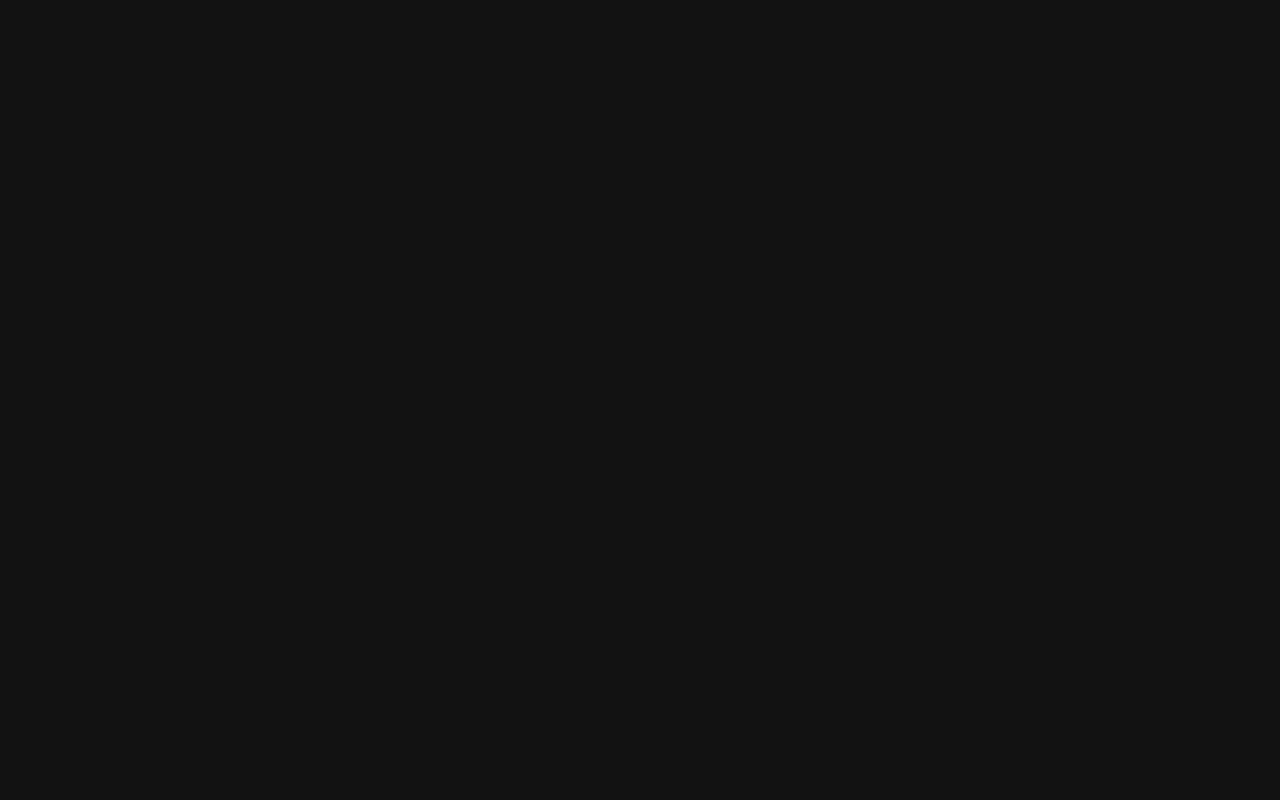
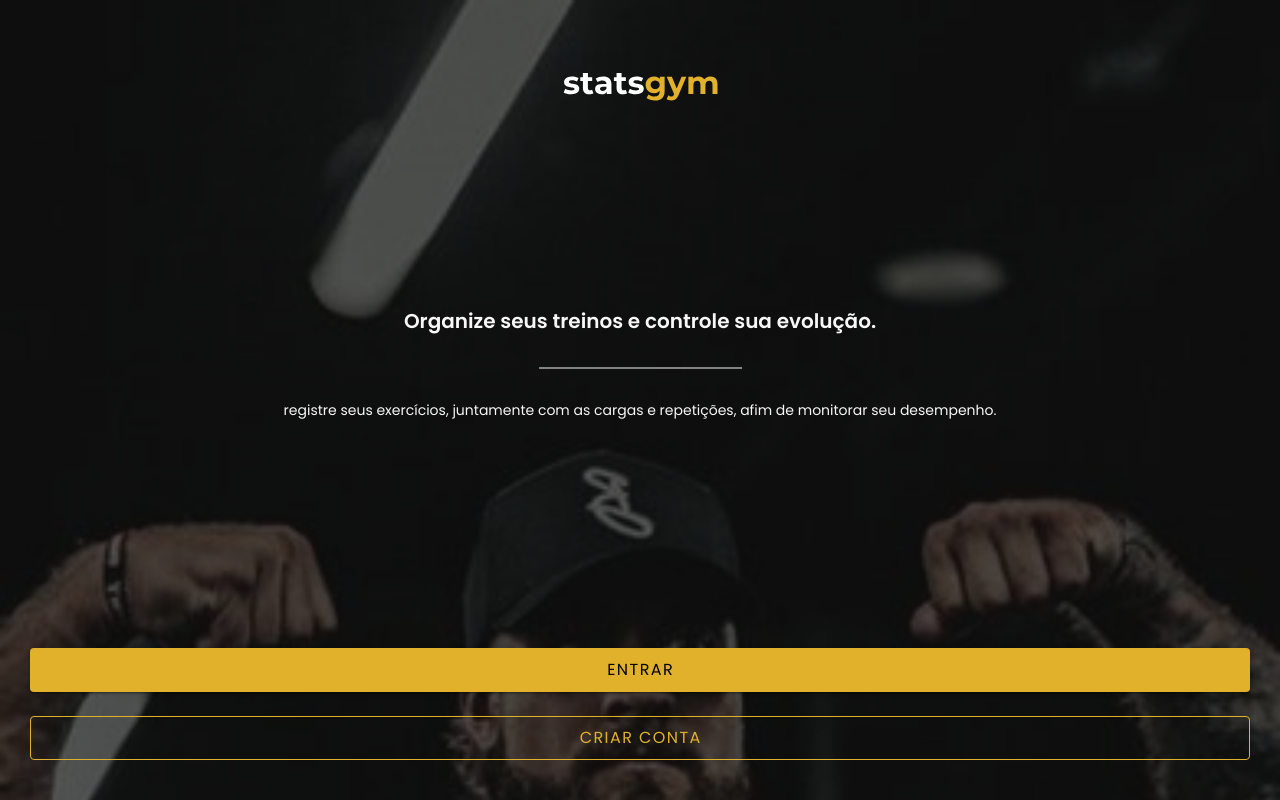
Before and after one commit to MateusLDev/statsgym-app, a Vue app: page /welcome in a window 1280 px wide. Before the commit this address had no page. Built offline with nearby package versions, Linux system fonts and the light colour scheme.

Commit message:
fix: Create loin and welcome pages

```diff
--- a/src/App.vue
+++ b/src/App.vue
@@ -3,12 +3,16 @@ import { RouterView } from 'vue-router';
 </script>
 
 <template>
-  <v-container>
+  <!-- <v-container> -->
     <RouterView />
-  </v-container>
+  <!-- </v-container> -->
 </template>
 
 <style scoped>
+.v-btn__content {
+  text-transform: none !important;
+}
+
 @media (min-width: 1024px) {
   header {
     display: flex;
--- a/src/router/index.ts
+++ b/src/router/index.ts
@@ -4,8 +4,23 @@ const router = createRouter({
   history: createWebHistory(import.meta.env.BASE_URL),
   routes: [
     {
+      path: '/welcome',
+      name: 'Welcome',
+      component: () => import('../views/Welcome.vue'),
+    },
+    {
+      path: '/login',
+      name: 'Login',
+      component: () => import('../views/Login.vue'),
+    },
+    {
+      path: '/register',
+      name: 'Register',
+      component: () => import('../views/Register.vue'),
+    },
+    {
       path: '/',
-      name: 'home',
+      name: 'Home',
       component: () => import('../views/Home.vue'),
     },
     {
--- a/src/views/Home.vue
+++ b/src/views/Home.vue
@@ -8,6 +8,8 @@ const tab = ref(null);
 </script>
 
 <template>
+  <v-container>
+
     <div class="greeting-title">
       <span>Hello buddy,</span>
       <h1>Chris Bumstead</h1>
@@ -40,6 +42,7 @@ const tab = ref(null);
         <FinishedWorkouts />
       </v-window-item>
     </v-window>
+  </v-container>
 </template>
 
 <style scoped lang="scss">
--- /dev/null
+++ b/src/views/Login.vue
@@ -0,0 +1,77 @@
+<script setup lang="ts">
+import { ref } from 'vue'
+import { useRouter } from 'vue-router';
+
+const name = ref('')
+const email = ref('')
+const password = ref('')
+const confirmPassword = ref('')
+
+const router = useRouter()
+
+const goToHome = () => {
+  router.push({ name: 'Home' })
+}
+</script>
+
+<template>
+  <div class="login-page">
+    <div class="header">
+      <img src="../assets/StatsGymLogo.svg" alt="StatsGym Logo">
+    </div>
+
+    <div class="login-form">
+    <v-container>
+      <h3 class="login-form-title">Olá gigante, <br> Seja bem vindo!</h3>
+
+      <label for="name">Nome</label>
+      <v-text-field id="name" v-model="name" density="compact" variant="outlined" hide-details></v-text-field>
+
+      <label for="email">E-mail</label>
+      <v-text-field id="email" v-model="email" density="compact" variant="outlined" hide-details></v-text-field>
+
+      <label for="password">Senha</label>
+      <v-text-field id="password" v-model="password" density="compact" variant="outlined" hide-details></v-text-field>
+
+      <label for="confirmPassword">Repita a senha</label>
+      <v-text-field id="confirmPassword" v-model="confirmPassword" density="compact" variant="outlined" hide-details></v-text-field>
+
+      <v-btn block color="#E1B12C" theme="dark" size="large" class="mt-10" @click="goToHome()">Entrar</v-btn>
+    </v-container>
+    </div>
+  </div>
+</template>
+
+
+<style lang="scss" scoped>
+.login {
+  &-page {
+    background-color: #121212;
+    background-size: cover;
+    height: 100vh;
+
+    display: flex;
+    flex-direction: column;
+    justify-content: space-evenly;
+  }
+}
+
+.header {
+  text-align: center;
+}
+
+.login-form {
+  &-title {
+    color: #F7F7F7;
+    font-family: Poppins;
+    font-size: 22px;
+    font-weight: 600;
+
+    margin-bottom: 30px;
+  }
+
+  .v-input {
+    margin-bottom: 12px !important;
+  }
+}
+</style>
--- a/src/views/NewExercise.vue
+++ b/src/views/NewExercise.vue
@@ -42,12 +42,12 @@ const createExercise = () => {
     localStorage.setItem('myWorkouts', JSON.stringify([...newWorkouts.value]))
   }
 
-  router.push({ name: 'home' });
+  router.push({ name: 'Home' });
 };
 </script>
 
 <template>
-  <div>
+  <v-container>
     <PageHeader>Adicionar treino</PageHeader>
 
     <div class="new-workouts-wrapper">
@@ -102,7 +102,7 @@ const createExercise = () => {
         <v-btn block color="#E1B12C" theme="dark" @click="createExercise()">Salvar</v-btn>
       </div>
     </div>
-  </div>
+  </v-container>
 </template>
 
 <style scoped lang="scss">
--- a/src/views/RegisterWorkout.vue
+++ b/src/views/RegisterWorkout.vue
@@ -67,18 +67,19 @@ const setWorkoutInformation = (setAmount: number | undefined) =>
 const finishWorkout = () => {
   let finishedWorkouts = localStorage.getItem('finishedWorkouts')
   ''
-  if(finishedWorkouts) {
+  if (finishedWorkouts) {
     localStorage.setItem('finishedWorkouts', JSON.stringify([...finishedWorkouts, workoutToRegister.value]))
   } else {
     localStorage.setItem('finishedWorkouts', JSON.stringify([workoutToRegister.value]))
   }
-  router.push({ name: 'home' });
+  router.push({ name: 'Home' });
 };
 
 getWorkoutById();
 </script>
 
 <template>
+  <v-container>
     <div class="view-workout-wrapper">
       <PageHeader> Registrar treino </PageHeader>
 
@@ -129,6 +130,7 @@ getWorkoutById();
         <v-btn block color="#E1B12C" theme="dark" @click="finishWorkout()">Salvar</v-btn>
       </div>
     </div>
+  </v-container>
 </template>
 
 <style scoped lang="scss">
--- a/src/views/ViewExercise.vue
+++ b/src/views/ViewExercise.vue
@@ -25,6 +25,8 @@ const setWorkoutInformation = (setAmount: number | undefined) =>
 </script>
 
 <template>
+  <v-container>
+
     <div class="view-workout-wrapper">
       <PageHeader>Visualizar treino</PageHeader>
 
@@ -55,6 +57,7 @@ const setWorkoutInformation = (setAmount: number | undefined) =>
         <v-btn density="default" color="#E1B12C" theme="dark" icon="mdi-play" @click="goToRegisterWorkout()"></v-btn>
       </div>
     </div>
+  </v-container>
 </template>
 
 <style scoped lang="scss">
--- /dev/null
+++ b/src/views/Welcome.vue
@@ -0,0 +1,91 @@
+<script setup lang="ts">
+import { useRouter } from 'vue-router';
+
+const router = useRouter()
+
+const goToLogin = () => {
+  router.push({ name: 'Login' })
+}
+</script>
+
+<template>
+  <div class="welcome-page">
+    <div class="header">
+      <img src="../assets/StatsGymLogo.svg" alt="StatsGym Logo">
+    </div>
+
+    <div class="app-description">
+      <h3 class="app-description-title">Organize seus treinos e controle sua evolução.</h3>
+
+      <div class="app-description-divider"></div>
+
+      <p class="app-description-subtitle">registre seus exercícios, juntamente com as cargas e repetições, afim de
+        monitorar seu desempenho.</p>
+    </div>
+
+    <div class="welcome-actions">
+      <v-btn block color="#E1B12C" theme="dark" size="large" class="mb-6" @click="goToLogin()">Entrar</v-btn>
+      <v-btn block color="#E1B12C" variant="outlined" theme="dark" size="large">Criar conta</v-btn>
+    </div>
+  </div>
+</template>
+
+
+<style lang="scss" scoped>
+.welcome {
+  &-page {
+    background-image: url('../assets/bgWelcome.png');
+    background-size: cover;
+    height: 100vh;
+
+    display: flex;
+    flex-direction: column;
+    justify-content: space-between;
+  }
+
+  &-actions {
+    // position: absolute;
+    // width: 100%;
+    // bottom: 40px;
+    margin-bottom: 40px;
+    padding: 0 30px;
+  }
+}
+
+.header {
+  margin-top: 4.5rem;
+  // padding: 90px 0;
+  text-align: center;
+}
+
+.app-description {
+  display: flex;
+  flex-direction: column;
+  align-items: center;
+
+  &-title {
+    color: #F7F7F7;
+    text-align: center;
+    font-family: Poppins;
+    font-size: 20px;
+    font-weight: 600;
+    margin: 0 2rem;
+  }
+
+  &-divider {
+    width: 203px;
+    height: 1px;
+    border: 1px solid #f7f7f780;
+    margin: 30px 0;
+  }
+
+  &-subtitle {
+    color: #F7F7F7;
+    text-align: center;
+    font-family: Poppins;
+    font-size: 14px;
+    font-weight: 400;
+    margin: 0 1.5rem 30px;
+  }
+}
+</style>
```
Also changed, not shown: src/assets/StatsGymLogo.svg (added), src/assets/bgWelcome.png (added), src/views/Register.vue (added). Lines whose indentation alone changed are shown as unchanged.
